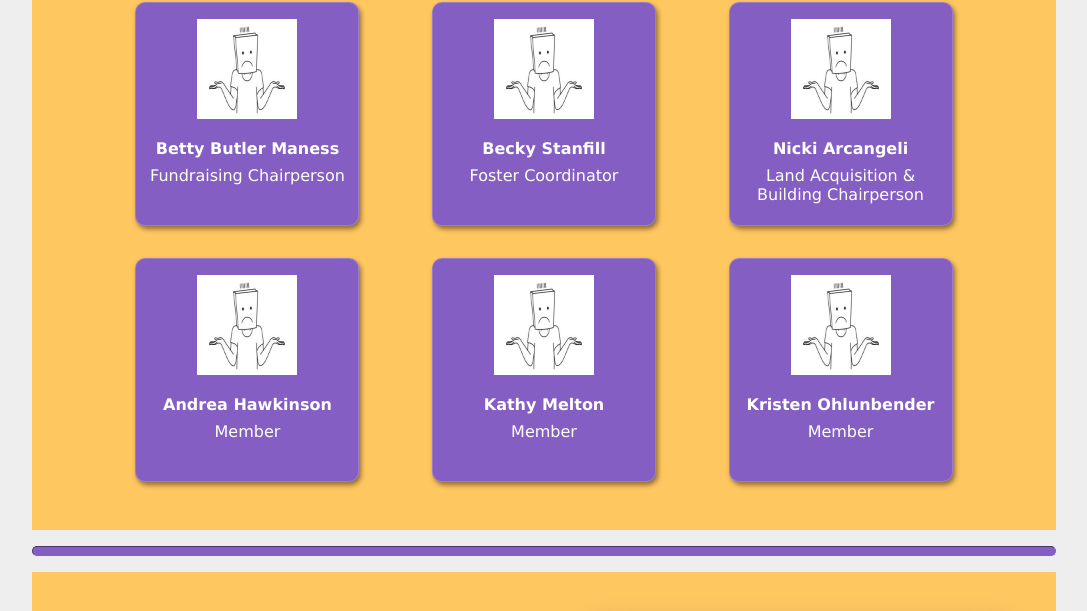
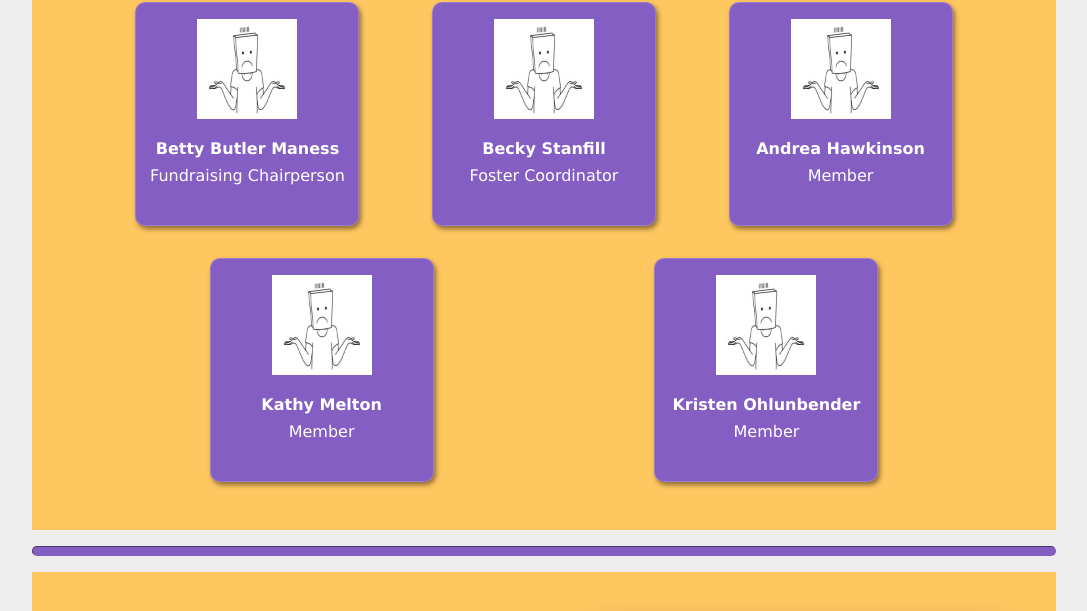
Before and after one commit to meltonlogan615/WagsAndWhiskers, a website: page index.html in a window 1280 px wide. Shown: the part 1358-1969 px from the top of the page, without its empty margins (96-1183 px from the left). Drawn offline with Linux system fonts and the light colour scheme; a script that the page names is missing.

Commit message:
removed nicki

```diff
--- a/index.html
+++ b/index.html
@@ -166,12 +166,6 @@
 
       <div class="memberCell glass">
         <img src="images/unknown.jpeg" class="boardImg">
-        <p class="boardMember">Nicki Arcangeli</p>
-        <p class="boardRole">Land Acquisition & Building Chairperson</p>
-      </div>
-
-      <div class="memberCell glass">
-        <img src="images/unknown.jpeg" class="boardImg">
         <p class="boardMember">Andrea Hawkinson</p>
         <p class="boardRole">Member</p>
       </div>
```
